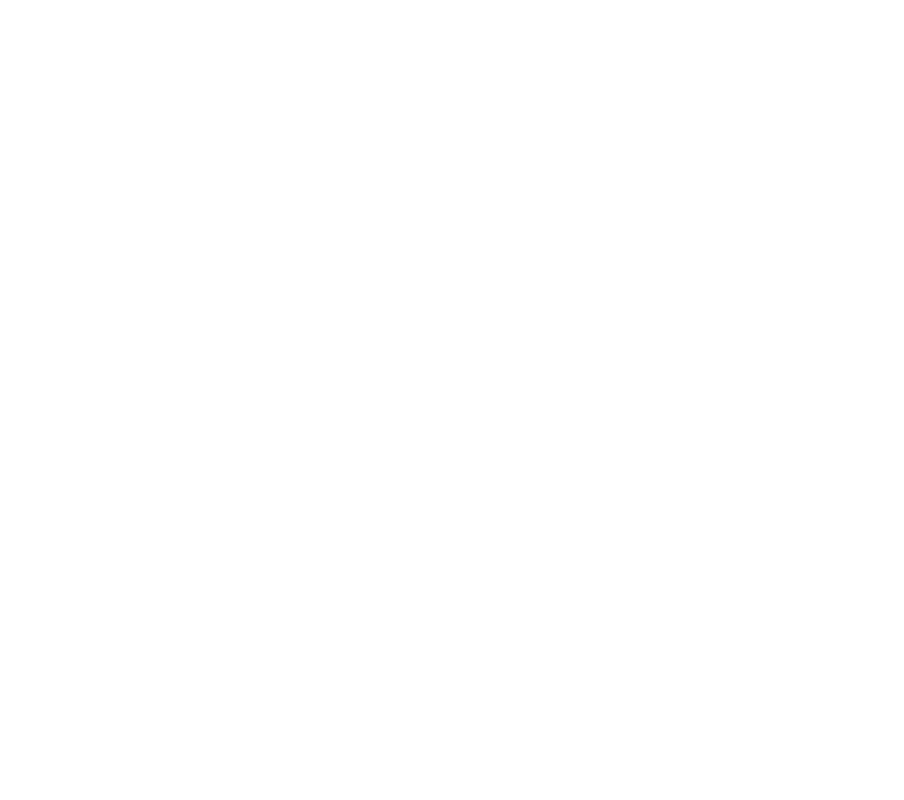
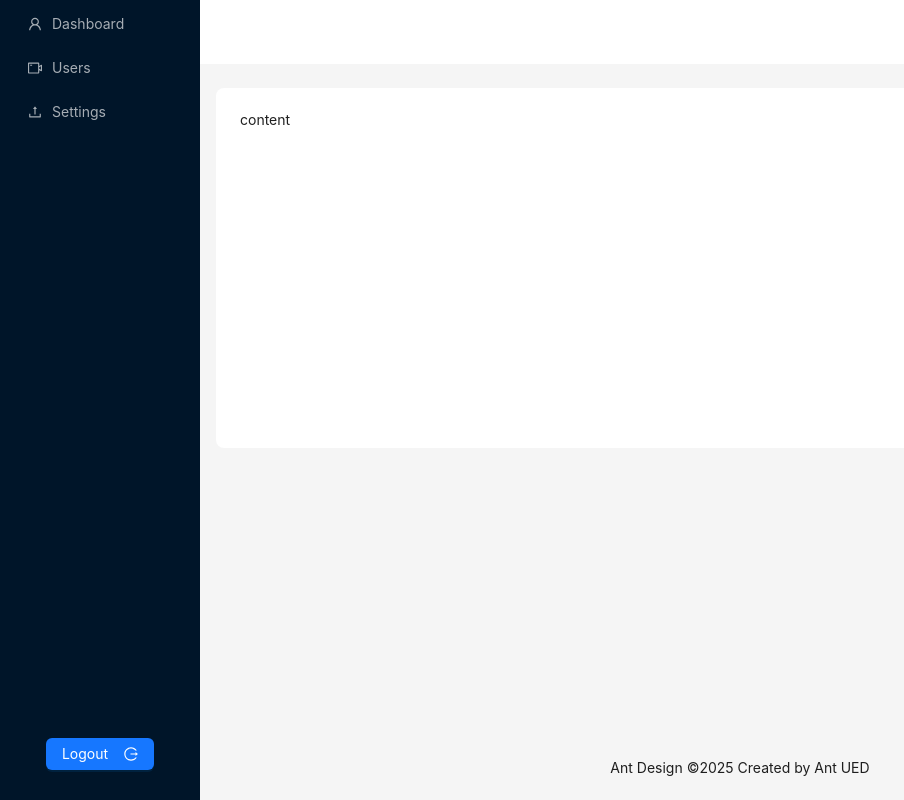
Before and after one commit to Hasi6558/company-crud, a Next.js app in the folder apps/web/: page /dashboard in a window 1280 px wide. Shown: the whole page, without its empty margins (0-904 px from the left). Built offline with nearby package versions, Linux system fonts and the light colour scheme.

Commit message:
implemented login page and dashboard layout

```diff
--- a/apps/web/app/dashboard/page.tsx
+++ b/apps/web/app/dashboard/page.tsx
@@ -1,7 +1,97 @@
+'use client';
 import React from 'react';
+import {
+  UploadOutlined,
+  UserOutlined,
+  VideoCameraOutlined,
+  LogoutOutlined,
+} from '@ant-design/icons';
+import { Layout, Menu, theme } from 'antd';
+import { Button } from 'antd';
+import Cookies from 'js-cookie';
+import router from 'next/router';
+import api from '../lib/axios';
+const { Header, Content, Footer, Sider } = Layout;
 
-const page = () => {
-  return <div></div>;
+const items = [
+  {
+    key: '1',
+    icon: <UserOutlined />,
+    label: 'Dashboard',
+  },
+  {
+    key: '2',
+    icon: <VideoCameraOutlined />,
+    label: 'Users',
+  },
+  {
+    key: '3',
+    icon: <UploadOutlined />,
+    label: 'Settings',
+  },
+];
+// const items = ['Dashboard', 'Users', 'Settings'].map((label, index) => ({
+//   key: String(index + 1),
+//   icon: React.createElement(icon),
+//   label,
+// }));
+
+const App: React.FC = () => {
+  const {
+    token: { colorBgContainer, borderRadiusLG },
+  } = theme.useToken();
+  const handleLogout = async () => {
+    try {
+      await api.post('/auth/logout');
+    } catch (e) {
+      console.error('Logout failed', e);
+    } finally {
+      window.location.href = '/login';
+    }
+  };
+
+  return (
+    <Layout style={{ minHeight: '100vh' }}>
+      <Sider
+        breakpoint="lg"
+        collapsedWidth="0"
+        onBreakpoint={(broken) => {
+          console.log(broken);
+        }}
+        onCollapse={(collapsed, type) => {
+          console.log(collapsed, type);
+        }}
+        style={{ position: 'relative' }}
+      >
+        <div className="demo-logo-vertical" />
+        <Menu theme="dark" mode="inline" defaultSelectedKeys={['4']} items={items} />
+
+        <div style={{ position: 'absolute', bottom: 30, width: '100%', textAlign: 'center' }}>
+          <Button type="primary" onClick={handleLogout}>
+            Logout <LogoutOutlined className="ml-2" />
+          </Button>
+        </div>
+      </Sider>
+      <Layout>
+        <Header style={{ padding: 0, background: colorBgContainer }} />
+        <Content style={{ margin: '24px 16px 0' }}>
+          <div
+            style={{
+              padding: 24,
+              minHeight: 360,
+              background: colorBgContainer,
+              borderRadius: borderRadiusLG,
+            }}
+          >
+            content
+          </div>
+        </Content>
+        <Footer style={{ textAlign: 'center' }}>
+          Ant Design ©{new Date().getFullYear()} Created by Ant UED
+        </Footer>
+      </Layout>
+    </Layout>
+  );
 };
 
-export default page;
+export default App;
--- a/apps/web/app/globals.css
+++ b/apps/web/app/globals.css
@@ -1,4 +1,16 @@
-@import "tailwindcss";
+@import 'tailwindcss';
+
+/* Reset default margins and paddings for full height layout */
+html,
+body {
+  height: 100%;
+  margin: 0;
+  padding: 0;
+}
+
+#__next {
+  height: 100%;
+}
 
 :root {
   --background: #ffffff;
--- /dev/null
+++ b/apps/web/app/lib/axios.ts
@@ -0,0 +1,7 @@
+import axios from 'axios';
+
+const api = axios.create({
+  baseURL: 'http://localhost:4001',
+  withCredentials: true,
+});
+export default api;
--- a/apps/web/app/login/page.tsx
+++ b/apps/web/app/login/page.tsx
@@ -1,104 +1,77 @@
 'use client';
-
+import { Button, Input } from 'antd';
 import React, { useState } from 'react';
+import app from '../lib/axios';
 import { useRouter } from 'next/navigation';
-import { Button } from 'antd';
-import { Input } from 'antd';
+import { Alert } from 'antd';
+import type { AxiosError } from 'axios';
 
 const LoginPage = () => {
+  const [isLoading, setIsLoading] = useState(false);
   const [email, setEmail] = useState('');
   const [password, setPassword] = useState('');
-  const [isLoading, setIsLoading] = useState(false);
+  const router = useRouter();
   const [error, setError] = useState('');
-  const router = useRouter();
 
   const handleSubmit = async (e: React.FormEvent) => {
     e.preventDefault();
     setIsLoading(true);
-
     setError('');
 
     try {
-      const response = await fetch('http://localhost:4001/auth/login', {
-        method: 'POST',
-        headers: {
-          'Content-Type': 'application/json',
-        },
-        credentials: 'include',
-        body: JSON.stringify({ email, password }),
-      });
+      const response = await app.post('/auth/login', { email, password });
 
-      const data = await response.json();
-
-      if (response.ok) {
+      if (response.status === 201) {
         router.push('/dashboard');
+      }
+    } catch (error: unknown) {
+      const axiosError = error as AxiosError<{ message?: string }>;
+      if (axiosError?.response?.data?.message) {
+        setError(axiosError.response.data.message);
+      } else if (error instanceof Error) {
+        setError(error.message);
       } else {
-        setError(data.message || 'Login failed');
+        setError('Network Error. Please try again later.');
       }
-    } catch (err) {
-      setError('Network error. Please try again.');
     } finally {
       setIsLoading(false);
     }
   };
 
   return (
-    <div className="min-h-screen flex items-center justify-center bg-gray-50 py-12 px-4 sm:px-6 lg:px-8">
+    <div className="min-h-screen flex items-center justify-center ">
       <div className="max-w-md w-full space-y-8">
+        <div className="text-center text-3xl font-extrabold text-gray-900">
+          Sign in to your account
+        </div>
+        <div>{error && <Alert message={error} type="error" showIcon closable />}</div>
         <div>
-          <h2 className="mt-6 text-center text-3xl font-extrabold text-gray-900">
-            Sign in to your account
-          </h2>
+          <form action="" onSubmit={handleSubmit} className="mt-8 space-y-6">
+            <Input
+              type="email"
+              name="email"
+              placeholder="Email"
+              onChange={(e) => setEmail(e.target.value)}
+            />
+            <Input
+              type="password"
+              name="password"
+              placeholder="Password"
+              onChange={(e) => setPassword(e.target.value)}
+            />
+          </form>
         </div>
-        <form className="mt-8 space-y-6" onSubmit={handleSubmit}>
-          {error && (
-            <div className="bg-red-100 border border-red-400 text-red-700 px-4 py-3 rounded">
-              {error}
-            </div>
-          )}
-
-          <div className="">
-            <div className="mb-6">
-              <label htmlFor="email" className="sr-only">
-                Email address
-              </label>
-              <Input
-                id="email"
-                name="email"
-                type="email"
-                required
-                value={email}
-                onChange={(e) => setEmail(e.target.value)}
-                placeholder="Email address"
-              />
-            </div>
-            <div>
-              <label htmlFor="password" className="sr-only">
-                Password
-              </label>
-              <Input
-                id="password"
-                name="password"
-                type="password"
-                required
-                value={password}
-                onChange={(e) => setPassword(e.target.value)}
-                placeholder="Password"
-              />
-            </div>
-          </div>
-
         <div>
           <Button
             type="primary"
+            className="w-full"
             htmlType="submit"
-              disabled={isLoading}
-              className="group relative w-full flex justify-center py-2 px-4 border border-transparent text-sm font-medium rounded-md text-white bg-indigo-600 hover:bg-indigo-700 focus:outline-none focus:ring-2 focus:ring-offset-2 focus:ring-indigo-500 disabled:opacity-50"
+            loading={isLoading}
+            onClick={handleSubmit}
           >
-              {isLoading ? 'Signing in...' : 'Sign in'}
+            Sign in
           </Button>
         </div>
-        </form>
       </div>
     </div>
   );
--- a/apps/web/package.json
+++ b/apps/web/package.json
@@ -9,9 +9,10 @@
     "lint": "eslint"
   },
   "dependencies": {
-    "@ant-design/icons": "^6.0.2",
+    "@ant-design/icons": "5.x",
     "antd": "^5.0.0-rc.0",
     "axios": "^1.12.2",
+    "js-cookie": "^3.0.5",
     "next": "15.5.3",
     "react": "19.1.0",
     "react-dom": "19.1.0"
@@ -19,6 +20,7 @@
   "devDependencies": {
     "@eslint/eslintrc": "^3",
     "@tailwindcss/postcss": "^4",
+    "@types/js-cookie": "^3.0.6",
     "@types/node": "^20",
     "@types/react": "^19",
     "@types/react-dom": "^19",
```
Also changed, not shown: 2 other files (tests, documents, lock files or other folders). Lines whose indentation alone changed are shown as unchanged.
